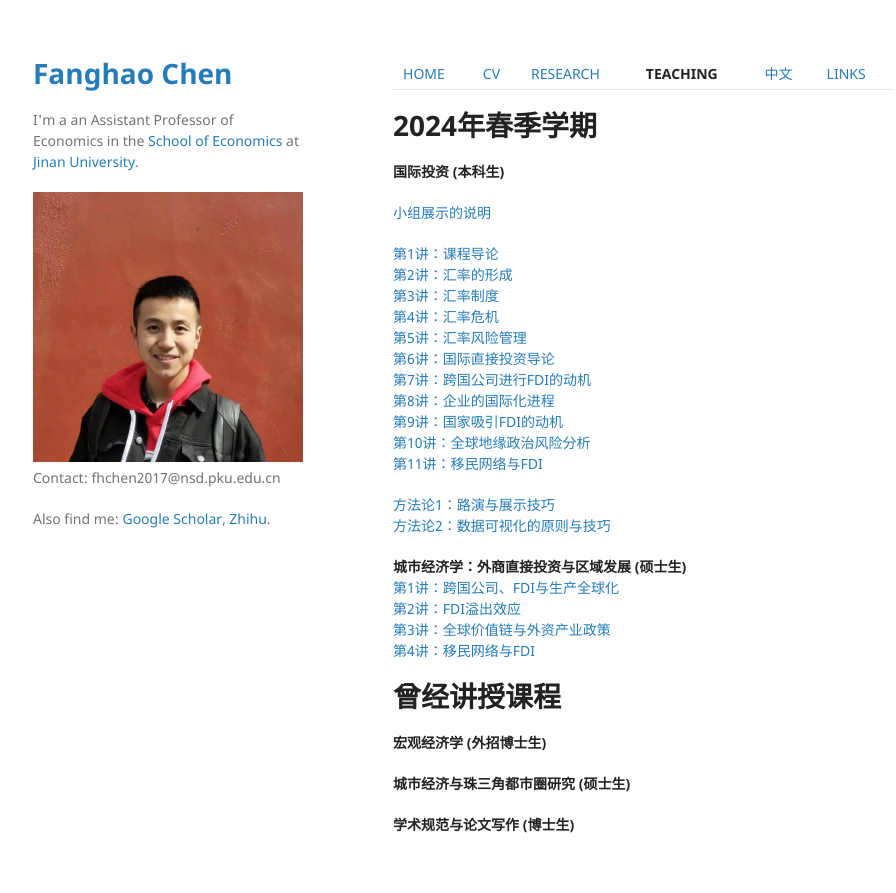
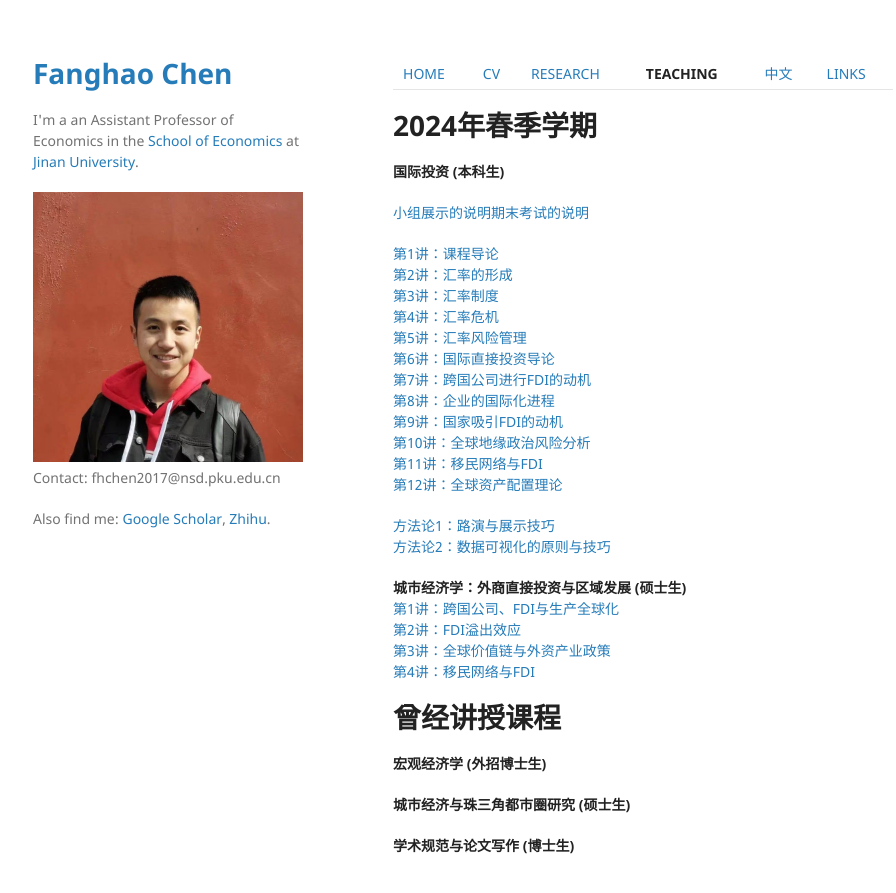
Before and after one commit to FanghaoChen/homepage, a Jekyll site: the page built from teaching.md, in a window 1280 px wide and 926 px high. Shown: the top 893 px of the window, without its empty margins (177-1073 px from the left). Built offline with Jekyll 4.4.1, drawn with Linux system fonts in a browser that asks for light colours; our own code applies the rules of GitHub Pages for plain Markdown files.

Commit message:
Update teaching.md

```diff
--- a/teaching.md
+++ b/teaching.md
@@ -4,7 +4,7 @@
 
 **国际投资 (本科生)** <br/>
 
-[小组展示的说明](./assets/关于小组路演的说明.pdf)
+[小组展示的说明](./assets/关于小组路演的说明.pdf)[期末考试的说明](./assets/期末安排.pdf)
 
 [第1讲：课程导论](./assets/第1讲_课程导论.pdf) <br/>
 [第2讲：汇率的形成](./assets/第2讲_汇率的形成.pdf) <br/>
@@ -17,8 +17,8 @@
 [第9讲：国家吸引FDI的动机](./assets/第9讲_国家吸引FDI的动机.pdf) <br/>
 [第10讲：全球地缘政治风险分析](./assets/第10讲_全球地缘政治风险分析.pdf) <br/>
 [第11讲：移民网络与FDI](./assets/第11讲_移民网络与FDI.pdf) <br/>
+[第12讲：全球资产配置理论](./assets/第12讲_全球资产配置理论.pdf) <br/>
 <!---
-[第12讲：全球资产配置理论](./assets/第12讲_全球资产配置理论.pdf) <br/>
  --->
 
 [方法论1：路演与展示技巧](./assets/方法论1_路演与展示技巧.pdf) <br/>
@@ -39,4 +39,4 @@
 **学术规范与论文写作 (博士生)** <br/>
 
 
-<!---  comment syntax --->
+<!--- comment syntax --->
```
